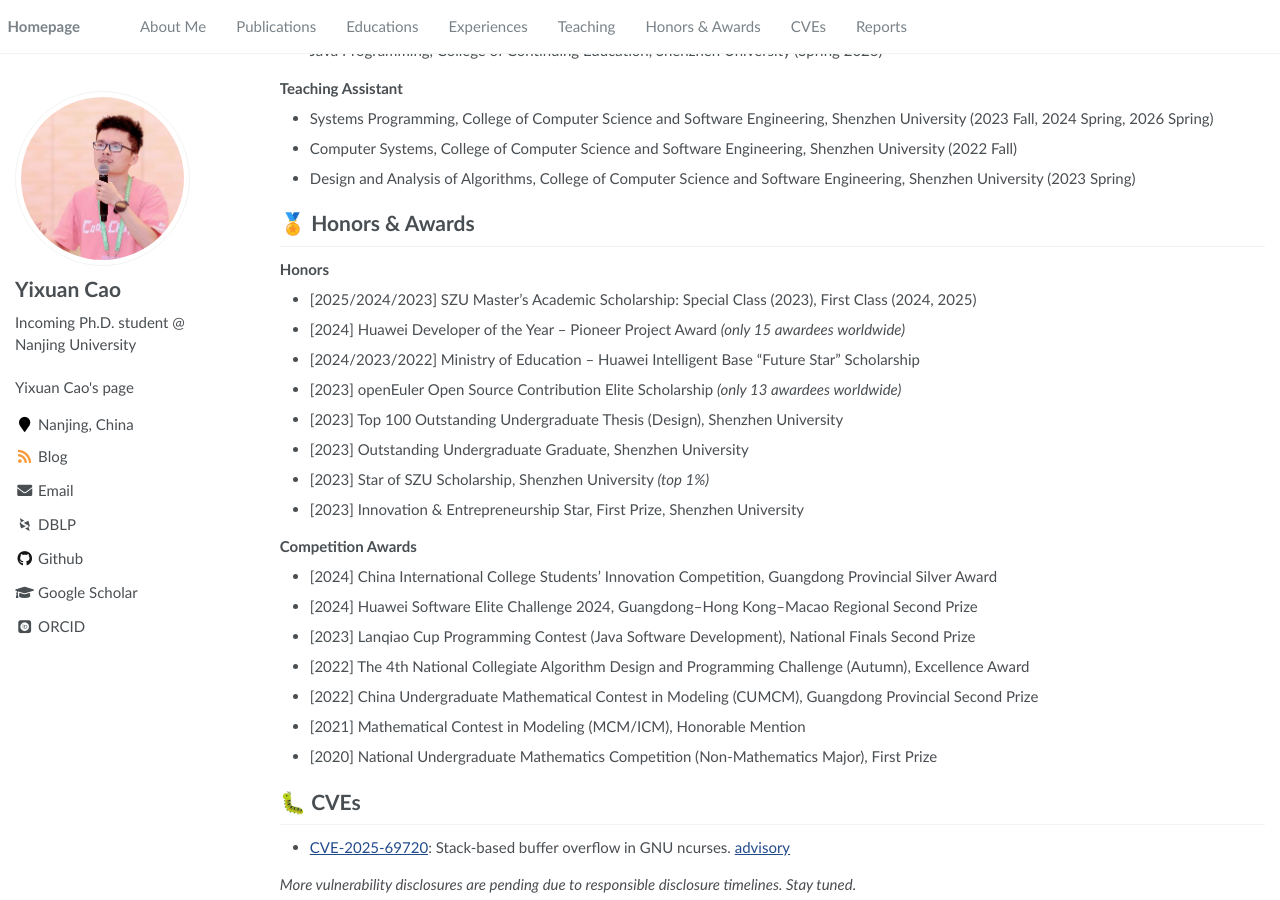
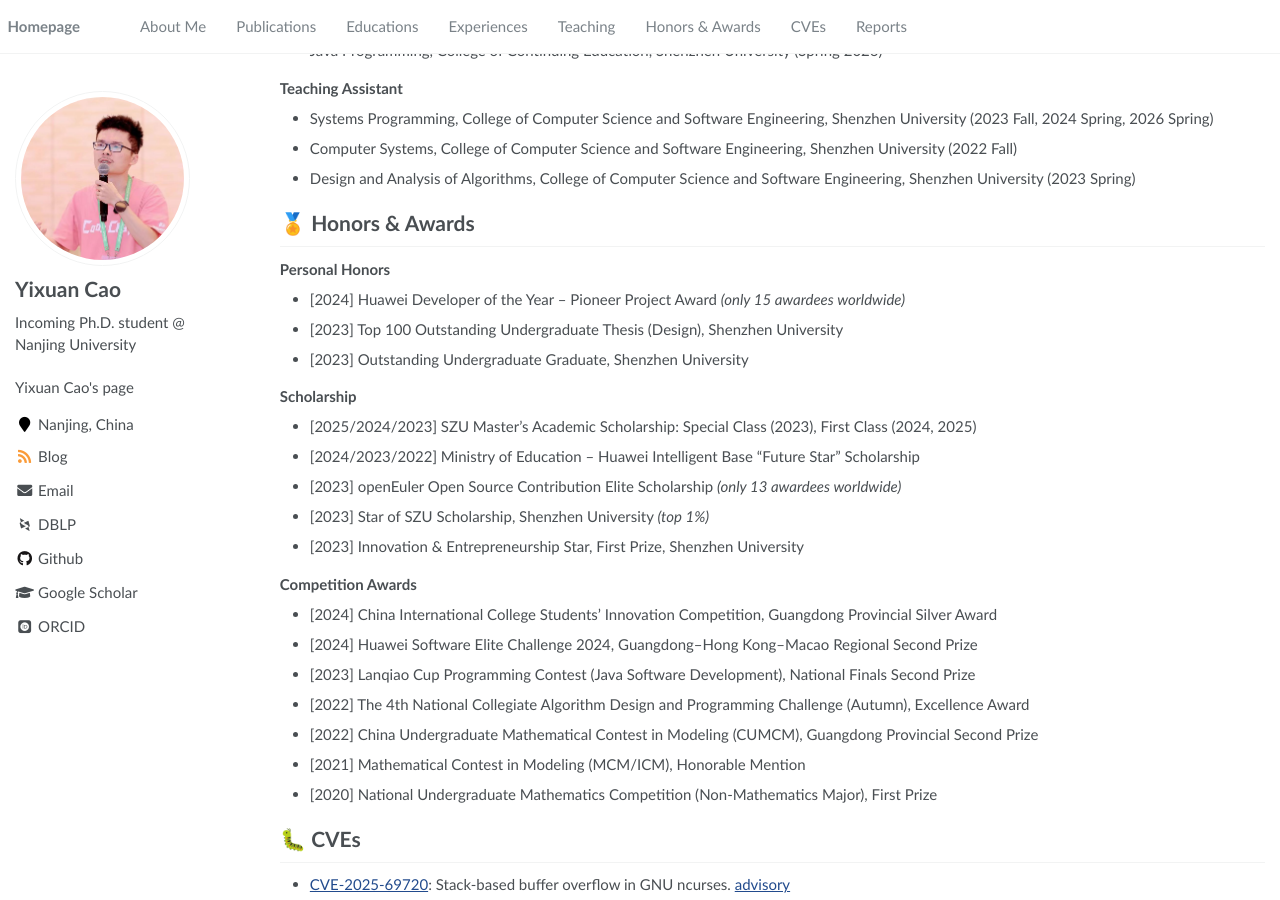
Before and after one commit to Cao-Wuhui/Cao-Wuhui.github.io, a Jekyll site: the page built from _pages/about.md, in a window 1280 px wide and 900 px high, scrolled down 985 px. Built offline with Jekyll 4.4.1, drawn with Linux system fonts in a browser that asks for light colours; some web fonts are replaced.

Commit message:
Split Honors into Personal Honors and Scholarship subgroups

```diff
--- a/_pages/about.md
+++ b/_pages/about.md
@@ -50,13 +50,15 @@ My research interests broadly span systems and software. Recently, I have been e
 - Design and Analysis of Algorithms, College of Computer Science and Software Engineering, Shenzhen University (2023 Spring)
 
 # 🏅 Honors & Awards
-**Honors**
+**Personal Honors**
+- [2024] Huawei Developer of the Year – Pioneer Project Award *(only 15 awardees worldwide)*
+- [2023] Top 100 Outstanding Undergraduate Thesis (Design), Shenzhen University
+- [2023] Outstanding Undergraduate Graduate, Shenzhen University
+
+**Scholarship**
 - [2025/2024/2023] SZU Master's Academic Scholarship: Special Class (2023), First Class (2024, 2025)
-- [2024] Huawei Developer of the Year – Pioneer Project Award *(only 15 awardees worldwide)*
 - [2024/2023/2022] Ministry of Education – Huawei Intelligent Base "Future Star" Scholarship
 - [2023] openEuler Open Source Contribution Elite Scholarship *(only 13 awardees worldwide)*
-- [2023] Top 100 Outstanding Undergraduate Thesis (Design), Shenzhen University
-- [2023] Outstanding Undergraduate Graduate, Shenzhen University
 - [2023] Star of SZU Scholarship, Shenzhen University *(top 1%)*
 - [2023] Innovation & Entrepreneurship Star, First Prize, Shenzhen University
 
```
